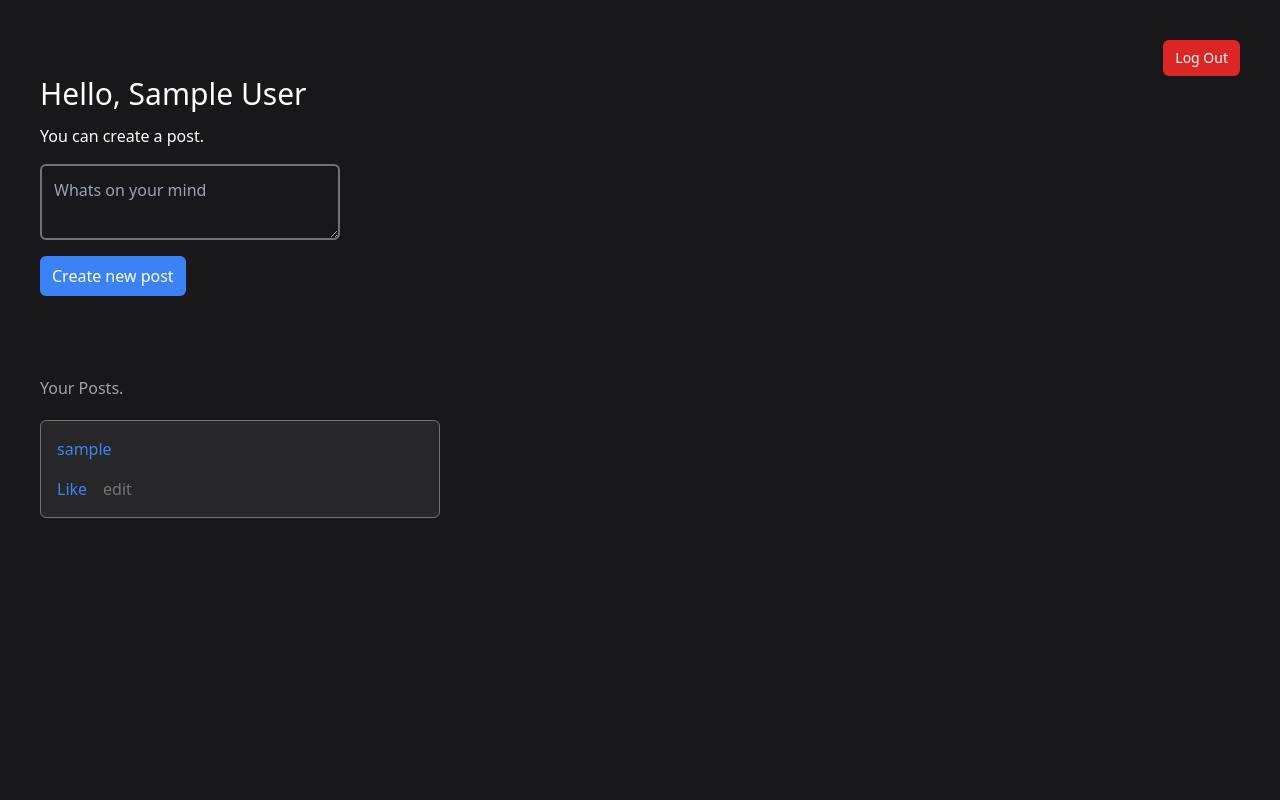
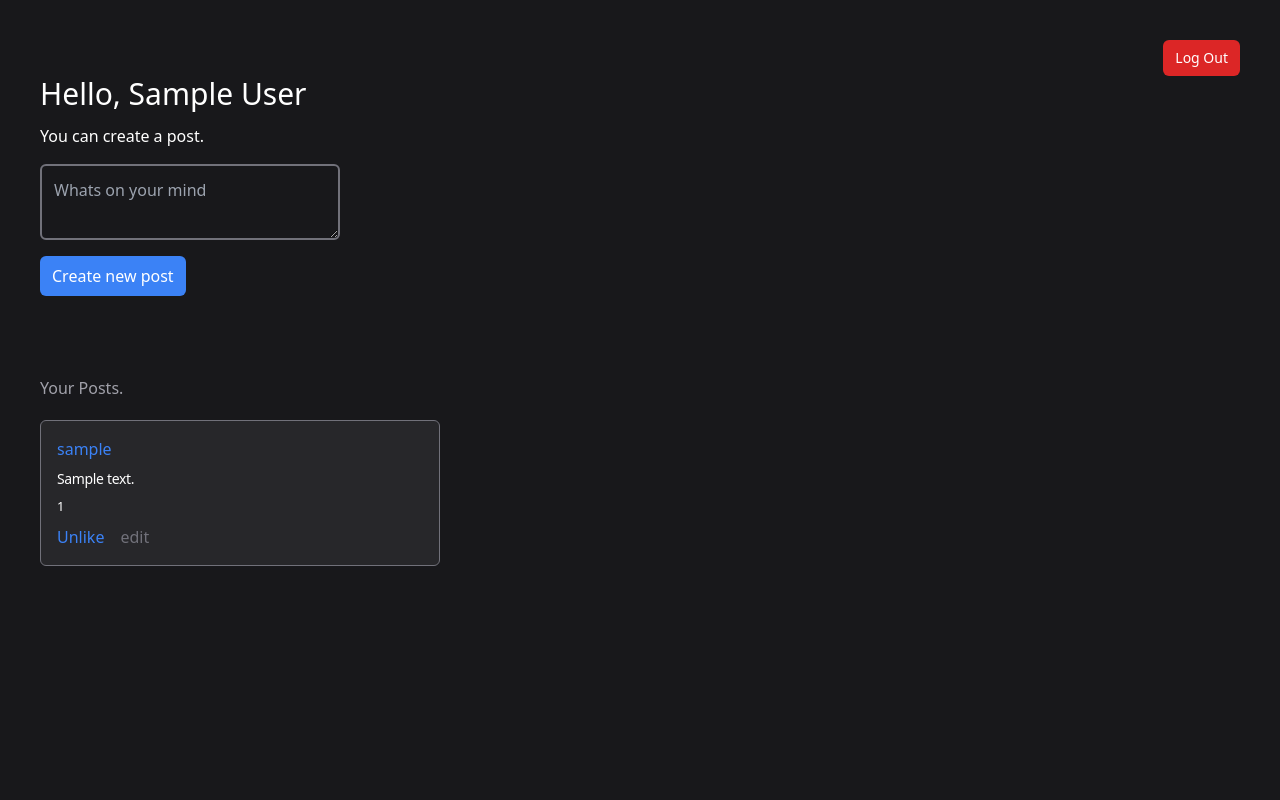
Before and after one commit to Liza172/Backend, a Node server app: page /profile in a window 1280 px wide. Run offline with Node 20, Linux system fonts and the light colour scheme; a user stored in the database is signed in; tables that the repository leaves empty hold one stand-in row (values such as "Sample post"); some libraries are stand-ins or nearby versions.

Commit message:
mini project1 complete

```diff
--- a/Day12_Mini_Projects_1_Data_Association/app.js
+++ b/Day12_Mini_Projects_1_Data_Association/app.js
@@ -84,11 +84,36 @@ app.post("/login", async function(req, res){
   {
     let user = await userModel.findOne({email : req.user.email}).populate("posts");
     console.log(user);
-    user.populate("posts");
+
     res.render("profile", {user});
   })
 
+  app.get('/like/:id', isLoggedIn, async (req,res)=>
+  {
+    let post = await postModel.findOne({_id : req.params.id}).populate("user");
+    if(post.likes.indexOf(req.user.userid) == -1)
+      post.likes.push(req.user.userid);
+    else
+      post.likes.splice(post.likes.indexOf(req.user.userid), 1);
 
+
+    await post.save();
+    console.log(req.user);
+
+    res.redirect('/profile');
+  })
+  app.get('/edit/:id', isLoggedIn, async (req,res)=>
+    {
+      let post = await postModel.findOne({_id : req.params.id}).populate("user");
+
+      res.render("edit", {post});
+    })
+    app.post('/update/:id', isLoggedIn, async (req,res)=>
+      {
+        let post = await postModel.findOneAndUpdate({_id : req.params.id}, {content: req.body.content});
+
+        res.redirect("/profile");
+      })
 
   function isLoggedIn(req, res, next)
   {
--- a/Day12_Mini_Projects_1_Data_Association/views/login.ejs
+++ b/Day12_Mini_Projects_1_Data_Association/views/login.ejs
@@ -13,9 +13,9 @@
 
       <input class="bg-transparent px-3 py-2 outline-none border-2 border-zinc-500 rounded-md" type="email" placeholder="email" name="email">
       <input class="bg-transparent px-3 py-2 outline-none border-2 border-zinc-500 rounded-md" type="password" placeholder="password" name="password">
-      <button class="bg-blue-500 rounded-md px-3 py-2 ">Create User</button>
+      <button class="bg-blue-500 rounded-md px-3 py-2 ">Login Account </button>
     </form>
-    <a href="/" class="text-blue-500" > Login Account</a>
+    <a href="/" class="text-blue-500" >create account</a>
   </div>
 </body>
 </html>
--- a/Day12_Mini_Projects_1_Data_Association/views/profile.ejs
+++ b/Day12_Mini_Projects_1_Data_Association/views/profile.ejs
@@ -24,12 +24,15 @@
         <h3 class="text-zinc-400">Your Posts.</h3>
         <div class="postconatiner mt-5">
           <% user.posts.reverse().forEach(function(post){ %>
-            <div class="post w-1/3 p-4 rounded-md border-[1px] border-zinc-500 bg-zinc-800">
+            <div class="post w-1/3 p-4 rounded-md border-[1px] border-zinc-500 bg-zinc-800 mt-4">
             <h4 class="text-blue-500 mb-2"><%= user.username %></h4>
             <p class="text-sm tracking-tight"><%= post.content %></p>
+            <small class="mt-2 inline-block"><%= post.likes.length %></small>
             <div class="flex gap-4">
-              <p class="text-blue-500 mt-2">Like</p>
-              <p class="text-zinc-500 mt-2">edit</p>
+              <a class="text-blue-500 mt-2" href="/like/<%= post._id %>" >
+                <%= post.likes.indexOf(user._id) === -1 ? "Like" : "Unlike" %>
+              </a>
+              <a class="text-zinc-500 mt-2" href="/edit/<%= post._id %>">edit</a>
             </div>
             </div>
           <% }) %>
```
Also changed, not shown: Day12_Mini_Projects_1_Data_Association/views/edit.ejs (added, +24 -0 lines).
